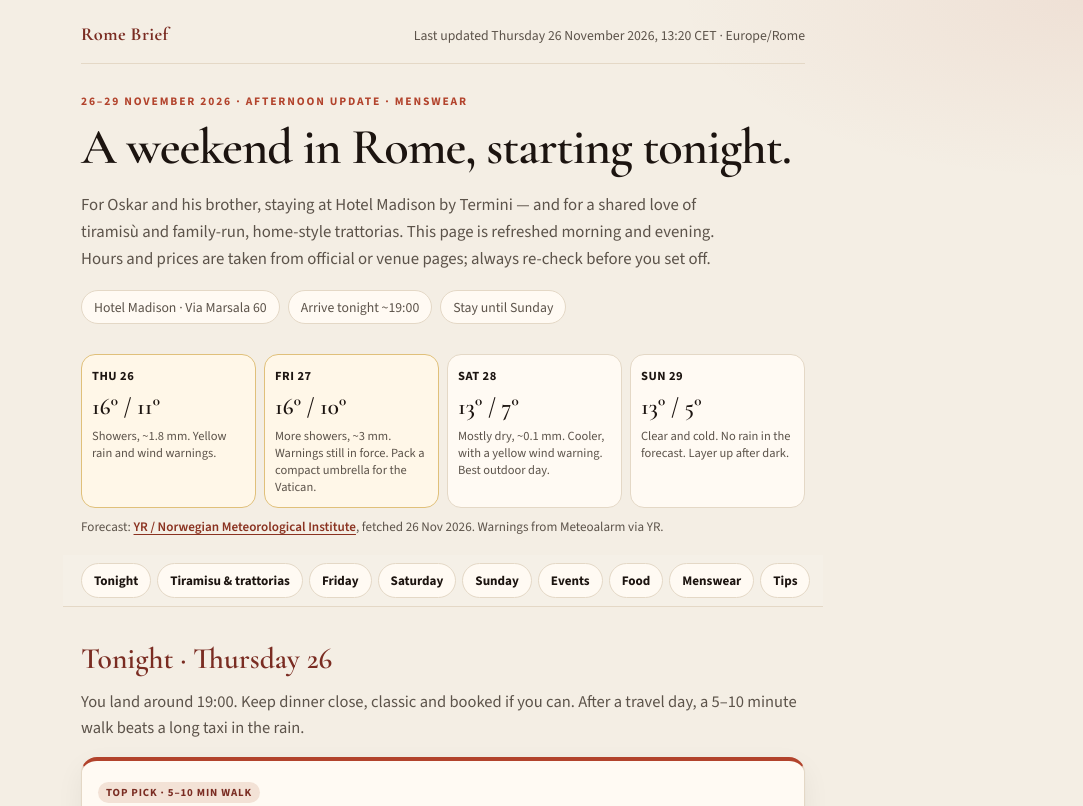
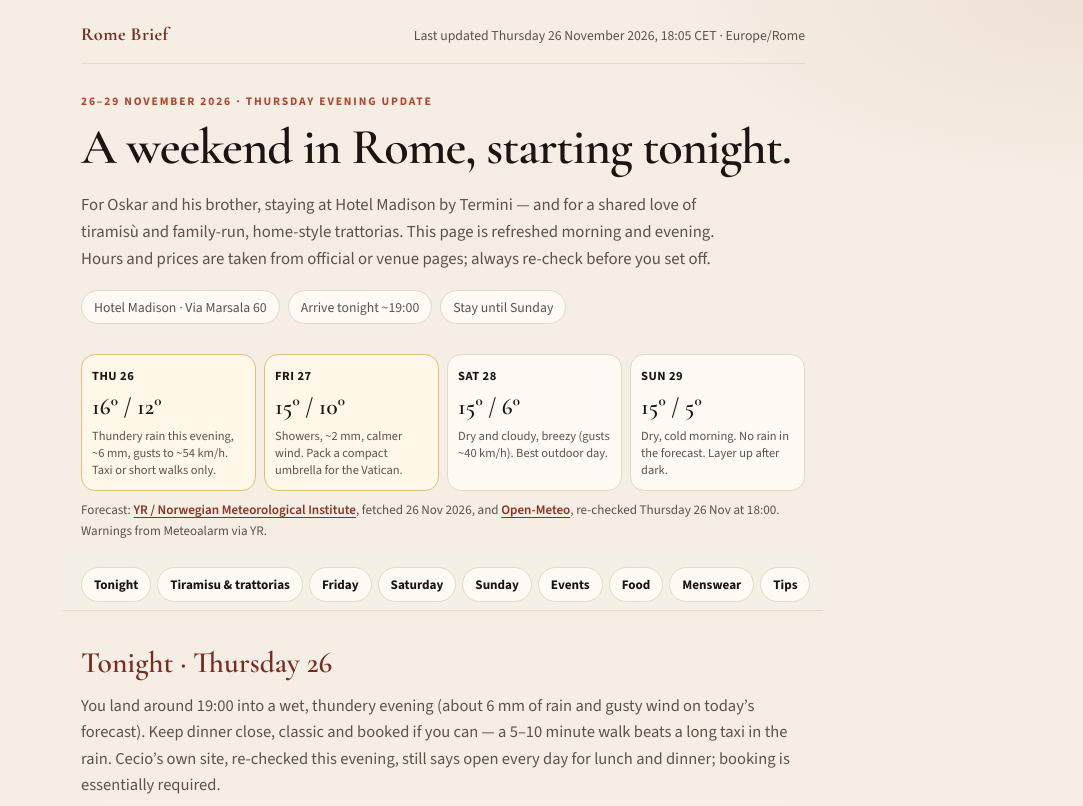
Before and after one commit to oskarwkarlsson/rome-brief, a plain HTML site: page index.html in a window 1280 px wide. Shown: the top 806 px of the page, without its empty margins (197-1280 px from the left). Drawn offline with nearby package versions, Linux system fonts and the light colour scheme.

Commit message:
Thursday evening update: tonight's music, weather refresh, Friday preview

```diff
--- a/index.html
+++ b/index.html
@@ -164,11 +164,11 @@
   <div class="wrap">
     <header class="top">
       <div class="brand">Rome Brief</div>
-      <div class="updated">Last updated Thursday 26 November 2026, 13:20 CET · Europe/Rome</div>
+      <div class="updated">Last updated Thursday 26 November 2026, 18:05 CET · Europe/Rome</div>
     </header>
 
     <div class="hero">
-      <div class="kicker">26–29 November 2026 · afternoon update · menswear</div>
+      <div class="kicker">26–29 November 2026 · Thursday evening update</div>
       <h1>A weekend in Rome, starting tonight.</h1>
       <p class="lede">For Oskar and his brother, staying at Hotel Madison by Termini — and for a shared love of tiramisù and family-run, home-style trattorias. This page is refreshed morning and evening. Hours and prices are taken from official or venue pages; always re-check before you set off.</p>
       <div class="meta">
@@ -181,26 +181,26 @@
     <div class="weather" aria-label="Weather forecast for Rome">
       <div class="wday warn">
         <div class="d">Thu 26</div>
-        <div class="t">16° / 11°</div>
-        <div class="s">Showers, ~1.8 mm. Yellow rain and wind warnings.</div>
+        <div class="t">16° / 12°</div>
+        <div class="s">Thundery rain this evening, ~6 mm, gusts to ~54 km/h. Taxi or short walks only.</div>
       </div>
       <div class="wday warn">
         <div class="d">Fri 27</div>
-        <div class="t">16° / 10°</div>
-        <div class="s">More showers, ~3 mm. Warnings still in force. Pack a compact umbrella for the Vatican.</div>
+        <div class="t">15° / 10°</div>
+        <div class="s">Showers, ~2 mm, calmer wind. Pack a compact umbrella for the Vatican.</div>
       </div>
       <div class="wday">
         <div class="d">Sat 28</div>
-        <div class="t">13° / 7°</div>
-        <div class="s">Mostly dry, ~0.1 mm. Cooler, with a yellow wind warning. Best outdoor day.</div>
+        <div class="t">15° / 6°</div>
+        <div class="s">Dry and cloudy, breezy (gusts ~40 km/h). Best outdoor day.</div>
       </div>
       <div class="wday">
         <div class="d">Sun 29</div>
-        <div class="t">13° / 5°</div>
-        <div class="s">Clear and cold. No rain in the forecast. Layer up after dark.</div>
+        <div class="t">15° / 5°</div>
+        <div class="s">Dry, cold morning. No rain in the forecast. Layer up after dark.</div>
       </div>
     </div>
-    <p class="src">Forecast: <a href="https://www.yr.no/en/forecast/daily-table/2-3169070/Italy/Lazio/Province%20of%20Rome/Rome">YR / Norwegian Meteorological Institute</a>, fetched 26 Nov 2026. Warnings from Meteoalarm via YR.</p>
+    <p class="src">Forecast: <a href="https://www.yr.no/en/forecast/daily-table/2-3169070/Italy/Lazio/Province%20of%20Rome/Rome">YR / Norwegian Meteorological Institute</a>, fetched 26 Nov 2026, and <a href="https://open-meteo.com/en/docs">Open-Meteo</a>, re-checked Thursday 26 Nov at 18:00. Warnings from Meteoalarm via YR.</p>
 
     <nav class="jump" aria-label="Sections">
       <a href="#tonight">Tonight</a>
@@ -216,7 +216,7 @@
 
     <section id="tonight">
       <h2>Tonight · Thursday 26</h2>
-      <p class="intro">You land around 19:00. Keep dinner close, classic and booked if you can. After a travel day, a 5–10 minute walk beats a long taxi in the rain.</p>
+      <p class="intro">You land around 19:00 into a wet, thundery evening (about 6 mm of rain and gusty wind on today’s forecast). Keep dinner close, classic and booked if you can — a 5–10 minute walk beats a long taxi in the rain. Cecio’s own site, re-checked this evening, still says open every day for lunch and dinner; booking is essentially required.</p>
 
       <article class="card pick">
         <span class="tag">Top pick · 5–10 min walk</span>
@@ -238,7 +238,16 @@
         <p>A little further towards Manzoni, useful if the first two are full. Call to confirm tonight’s hours before you walk over.</p>
       </article>
 
-      <div class="note">If you still have energy after dinner: vibraphonist <strong>Joe Locke’s quintet with Rosario Giuliani</strong> plays at Alexanderplatz Jazz Club, Via Ostia 9 (Prati), 20:00–00:00 tonight, tomorrow and Saturday. It is a metro or taxi ride from Termini, so only go if you are not wiped out. <a href="https://www.alexanderplatzjazz.com/event-details/joe-locke-5tet-rosario-giuliani-26-11">Reserve</a>.</div>
+      <article class="card jazz">
+        <span class="tag">Live music · 5 min from the hotel · free</span>
+        <h3>Violabaciatutti at the Ruby Giulia Hotel</h3>
+        <p class="where">Via Agostino Depretis, sixth-floor hotel bar · tonight 20:00 · free entry, drinks paid</p>
+        <p>A Roman folk singer-songwriter (Viola Laurenzi) in the Spotlight Sessions series, on the rooftop-level bar a short walk down from Termini. Entry is free; the organisers recommend reserving through Eventbrite. The easiest live music of the night when it is pouring. <a href="https://www.ilmessaggero.it/roma/eventi/violabaciatutti_arriva_roma_la_musica_folk_cantautorato-9909998.html">Il Messaggero listing</a>.</p>
+      </article>
+
+      <div class="note">If you still have energy after dinner: vibraphonist <strong>Joe Locke’s quintet with Rosario Giuliani</strong> plays at Alexanderplatz Jazz Club, Via Ostia 9 (Prati), 20:00–00:00 tonight, tomorrow and Saturday. It is a metro or taxi ride from Termini, so only go if you are not wiped out. <a href="https://www.alexanderplatzjazz.com/event-details/joe-locke-5tet-rosario-giuliani-26-11">Reserve</a> (WhatsApp +39 349 977 0309). For a dance-floor night instead: <strong>Savana Funk</strong> at MONK, Via Giuseppe Mirri 35 (Portonaccio, a ~15-minute taxi), 21:30, €20 presale / €22 at the door. <a href="https://www.liveofficialrome.it/event/savana-funk-monk-roma-26-novembre-2026/">Details</a>.</div>
+
+      <div class="note"><strong>Tomorrow at a glance (Friday 27):</strong> showers, ~2 mm, so it is the right day for the Vatican Museums (08:00 slot; New Wing closed 13:00–17:30). Pizzarium and a tiramisù at Pompi Risorgimento for lunch, menswear on Via Cola di Rienzo in the afternoon, then dinner at Da Dante in Prati before Joe Locke at Alexanderplatz — or Da Danilo by the hotel and Daniel Harding’s Santa Cecilia concert at 20:00. <a href="#friday">Full Friday plan</a>.</div>
     </section>
 
     <section id="tiramisu">
@@ -493,8 +502,8 @@
         <article class="card">
           <span class="tag gold">Orchestra</span>
           <h3>Daniel Harding · Santa Cecilia</h3>
-          <p class="where">Auditorium Parco della Musica · Thu 26 at 19:30, Fri 27 at 20:00, Sat 28 at 18:00</p>
-          <p>Strauss <em>Don Juan</em> and <em>Vier letzte Lieder</em>, Brahms Symphony no. 4. Tickets €23–€54 through TicketOne from the official page. Thursday is tight if you land at 19:00; Friday or the early Saturday show are the realistic ones. <a href="https://santacecilia.it/en/concerto/daniel-harding-brahms-strauss/">santacecilia.it</a>.</p>
+          <p class="where">Auditorium Parco della Musica · Fri 27 at 20:00, Sat 28 at 18:00</p>
+          <p>Strauss <em>Don Juan</em> and <em>Vier letzte Lieder</em>, Brahms Symphony no. 4. Tickets €23–€54 through TicketOne from the official page. Friday or the early Saturday show. <a href="https://santacecilia.it/en/concerto/daniel-harding-brahms-strauss/">santacecilia.it</a>.</p>
         </article>
 
         <article class="card">
@@ -586,7 +595,7 @@
         </article>
         <article class="card">
           <h3>Weather and packing</h3>
-          <p>Thursday and Friday look showery, with yellow rain warnings and some wind. Saturday and Sunday turn clearer and colder, with Sunday’s low around 5°C. A compact umbrella, a waterproof layer, and a warmer jacket for the last two evenings will cover it. Source: <a href="https://www.yr.no/en/forecast/daily-table/2-3169070/Italy/Lazio/Province%20of%20Rome/Rome">YR Rome forecast</a>.</p>
+          <p>Thursday evening is thundery and windy; Friday is lighter showers. Saturday and Sunday turn dry and colder, with Sunday’s low around 5°C. A compact umbrella, a waterproof layer, and a warmer jacket for the last two evenings will cover it. Source: <a href="https://www.yr.no/en/forecast/daily-table/2-3169070/Italy/Lazio/Province%20of%20Rome/Rome">YR Rome forecast</a>.</p>
         </article>
         <article class="card">
           <h3>Vatican reminders</h3>
```
